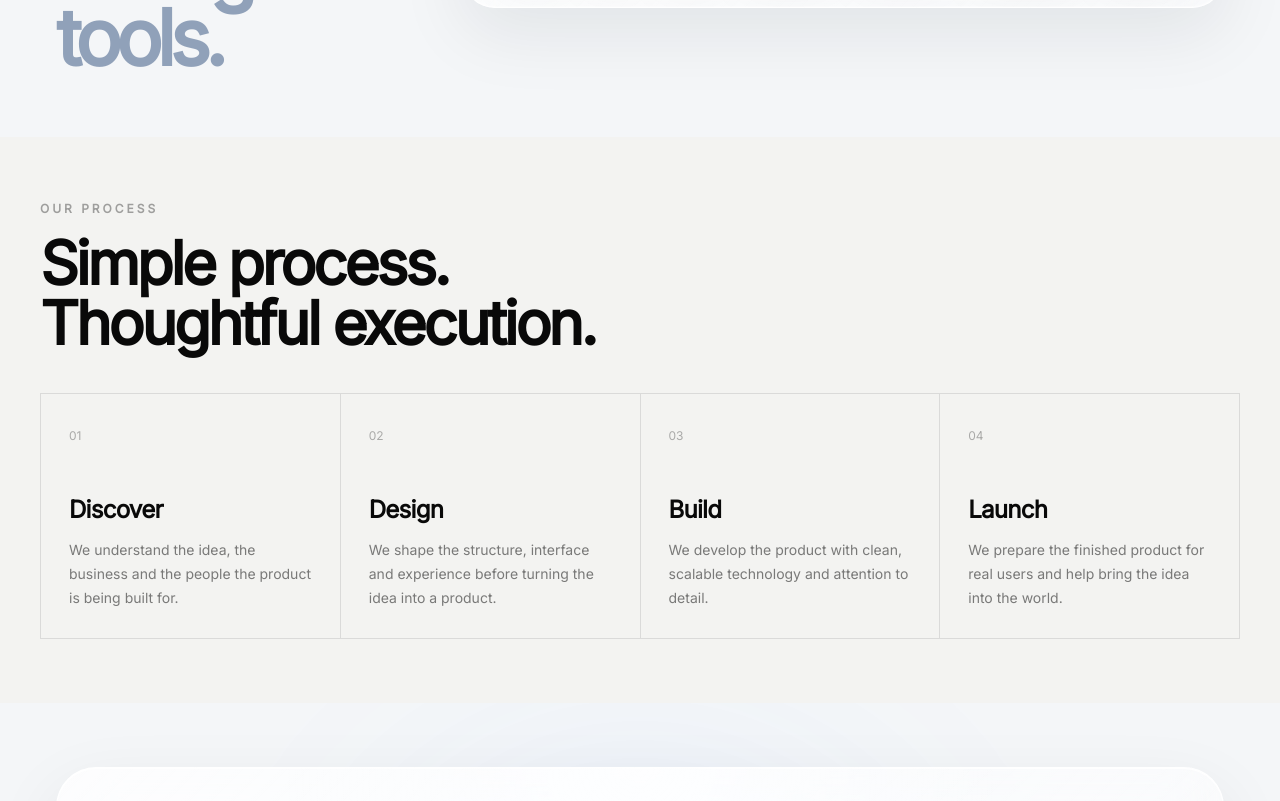
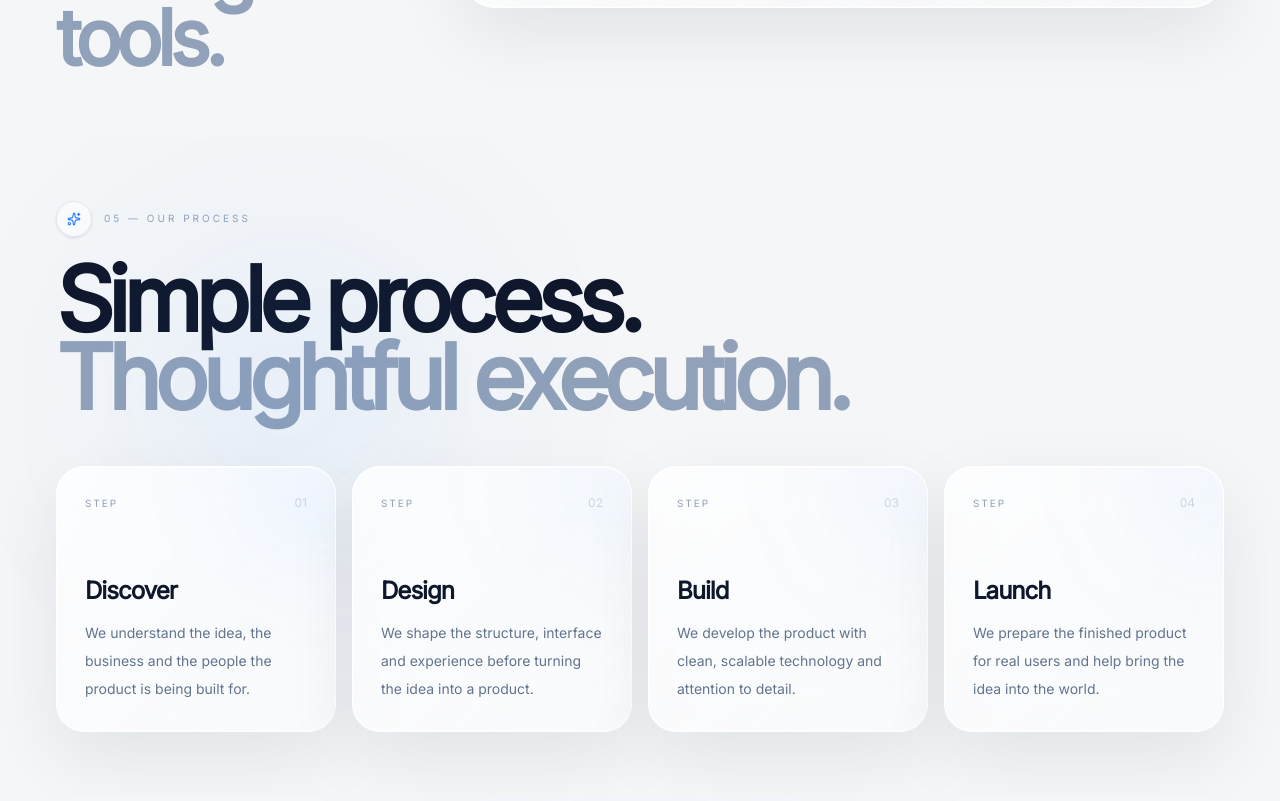
Before and after one commit to SlimC0de/slimtech, a React (Vite) app: page / in a window 1280 px wide. Shown: the part 5640-6441 px from the top of the page. Built offline with nearby package versions, Linux system fonts and the light colour scheme.

Commit message:
updated process to use the same liquid glass

```diff
--- a/src/components/Process.tsx
+++ b/src/components/Process.tsx
@@ -1,51 +1,90 @@
+
 import { motion } from "framer-motion";
+import { Sparkles } from "lucide-react";
 import { siteData } from "../data/siteData";
 
 export default function Process() {
   return (
-    <section className="bg-[#f3f3f1] text-[#090909]">
-      <div className="mx-auto max-w-[1400px] px-6 py-14 lg:px-10 lg:py-16">
+    <section
+      id="process"
+      className="relative overflow-hidden"
+    >
+      <div className="pointer-events-none absolute left-[10%] top-[15%] h-[320px] w-[320px] rounded-full bg-blue-500/[0.07] blur-[100px]" />
+
+      <div className="mx-auto max-w-7xl px-6 py-14 md:px-10 lg:px-14 lg:py-16">
+        {/* Section heading */}
         <motion.div
           initial={{ opacity: 0, y: 30 }}
           whileInView={{ opacity: 1, y: 0 }}
           viewport={{ once: true }}
           transition={{ duration: 0.7 }}
         >
-          <p className="text-xs font-semibold uppercase tracking-[0.25em] text-black/35">
-            Our process
+          <div className="flex items-center gap-3">
+            <div className="flex h-9 w-9 items-center justify-center rounded-full border border-slate-200 bg-white/50 shadow-sm">
+              <Sparkles
+                size={14}
+                className="text-blue-500"
+              />
+            </div>
+
+            <p className="text-[10px] uppercase tracking-[0.3em] text-slate-400">
+              05 — Our process
             </p>
+          </div>
 
-          <h2 className="mt-4 max-w-3xl text-4xl font-semibold tracking-[-0.05em] md:text-6xl">
+          <h2 className="mt-6 max-w-4xl text-[clamp(3rem,7vw,6.5rem)] font-semibold leading-[0.88] tracking-[-0.07em]">
+            <span className="text-slate-900">
               Simple process.
+            </span>
             <br />
+            <span className="text-slate-400">
               Thoughtful execution.
+            </span>
           </h2>
         </motion.div>
 
-        <div className="mt-10 grid border-l border-t border-black/10 md:grid-cols-2 lg:grid-cols-4">
+        {/* Process cards */}
+        <div className="mt-12 grid gap-4 md:grid-cols-2 lg:grid-cols-4">
           {siteData.process.map((item, index) => (
             <motion.div
               key={item.title}
               initial={{ opacity: 0, y: 30 }}
               whileInView={{ opacity: 1, y: 0 }}
-              viewport={{ once: true, amount: 0.2 }}
+              viewport={{
+                once: true,
+                amount: 0.2,
+              }}
               transition={{
                 duration: 0.6,
                 delay: index * 0.08,
               }}
-              className="border-b border-r border-black/10 p-6 md:p-7"
+              className="glass glass-highlight group relative overflow-hidden rounded-[1.75rem] p-6 md:p-7"
             >
-              <span className="text-xs text-black/30">
+              {/* Soft highlight */}
+              <div className="pointer-events-none absolute right-[-25%] top-[-25%] h-40 w-40 rounded-full bg-blue-500/[0.06] blur-[60px] transition-all duration-500 group-hover:bg-blue-500/[0.1]" />
+
+              <div className="relative">
+                {/* Number */}
+                <div className="flex items-center justify-between">
+                  <span className="text-[10px] uppercase tracking-[0.2em] text-slate-400">
+                    Step
+                  </span>
+
+                  <span className="text-xs text-slate-300">
                     {item.number}
                   </span>
+                </div>
 
-              <h3 className="mt-12 text-2xl font-semibold tracking-[-0.03em]">
+                {/* Title */}
+                <h3 className="mt-16 text-2xl font-semibold tracking-[-0.04em] text-slate-900">
                   {item.title}
                 </h3>
 
-              <p className="mt-3 text-sm leading-6 text-black/50">
+                {/* Description */}
+                <p className="mt-3 text-sm leading-7 text-slate-500">
                   {item.description}
                 </p>
+              </div>
             </motion.div>
           ))}
         </div>
```
Lines whose indentation alone changed are shown as unchanged.
